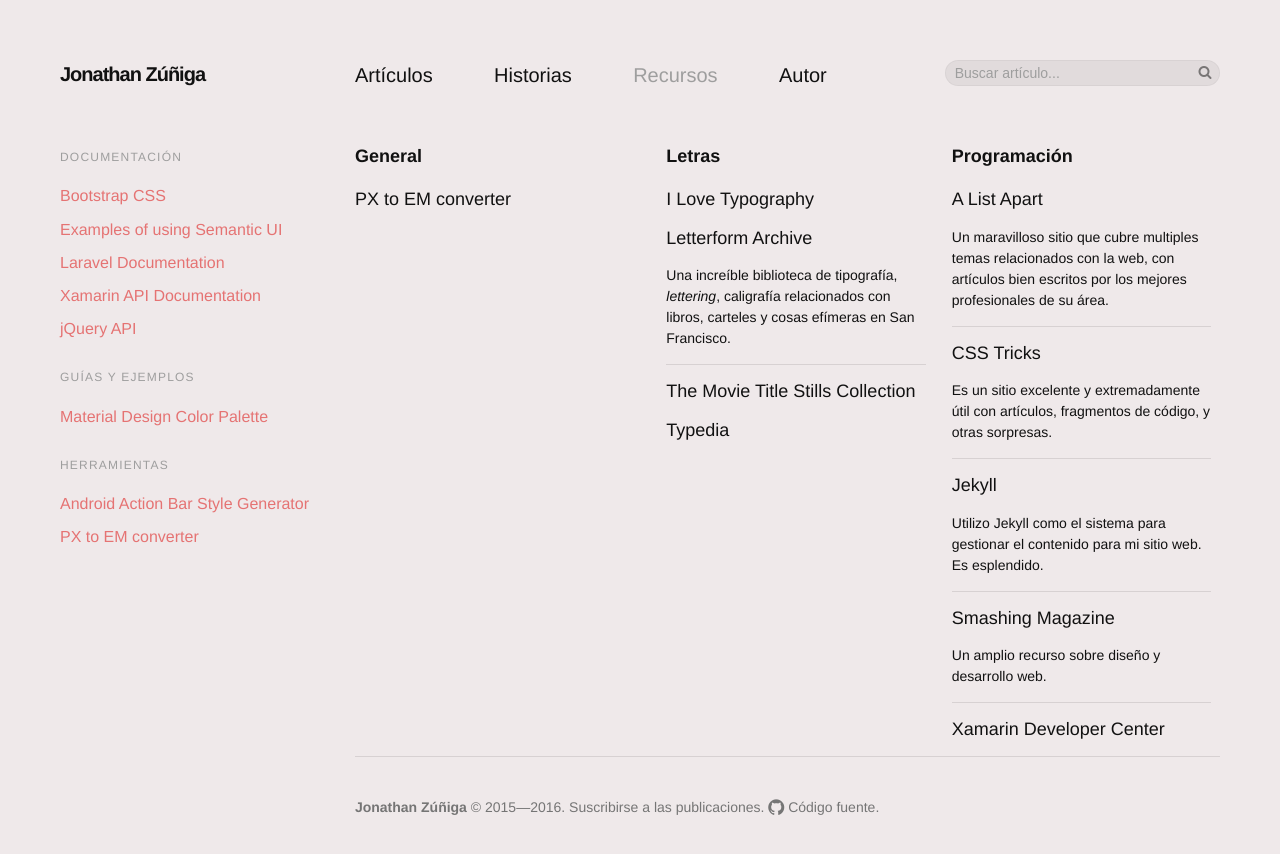
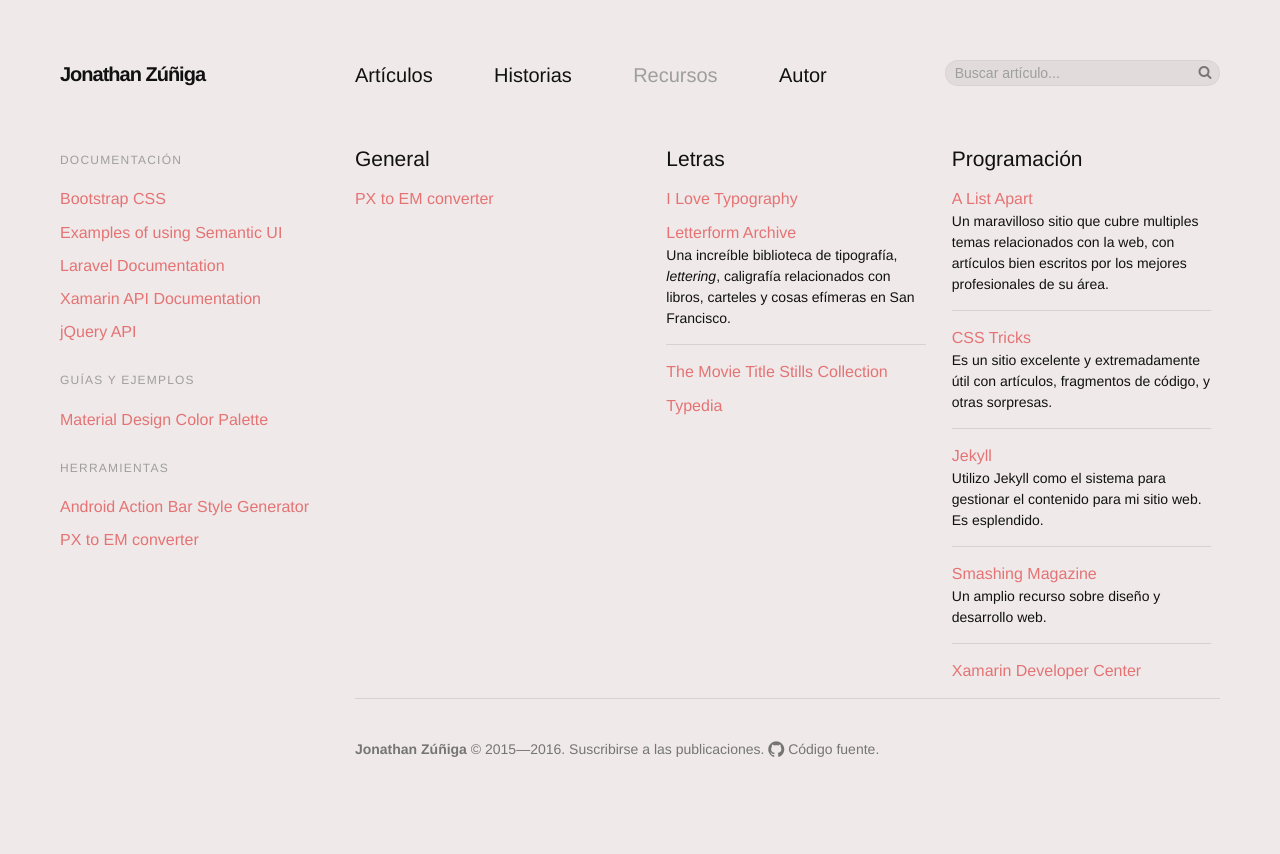
Before and after one commit to jonathanzuniga/jonathanzuniga.github.io, a Jekyll site: the page built from resources/index.html, in a window 1280 px wide. Shown: the top 854 px of the page. Built offline with Jekyll 4.4.1, drawn with Linux system fonts in a browser that asks for light colours; nearby versions of some CDN libraries.

Commit message:
Align the sidebar with the main content of resources and posts.

```diff
--- a/_sass/_base.scss
+++ b/_sass/_base.scss
@@ -113,6 +113,7 @@
 	}
 
 	&:hover {
+		border-bottom: 1px solid $text-color;
 		color: $link-hover-color;
 		text-decoration: none;
 	}
--- a/_sass/_layout.scss
+++ b/_sass/_layout.scss
@@ -144,11 +144,11 @@
 
 			a {
 				color: $text-color;
-				-webkit-transition: color 0.2s ease;
-				-moz-transition: color 0.2s ease;
-				-ms-transition: color 0.2s ease;
-				-o-transition: color 0.2s ease;
-				transition: color 0.2s ease;
+				-webkit-transition: all 0.2s ease;
+				-moz-transition: all 0.2s ease;
+				-ms-transition: all 0.2s ease;
+				-o-transition: all 0.2s ease;
+				transition: all 0.2s ease;
 
 				&:visited {
 					color: $text-color;
@@ -343,6 +343,7 @@
 
 				&:hover {
 					background-color: $color-grey-50;
+					border-bottom: none;
 				}
 			}
 		}
@@ -480,46 +481,49 @@
 					}
 
 					h3 {
-						font-size: 18px;
-						font-weight: 700;
+						font-size: 21px;
+						font-weight: 100;
 						line-height: 1.3;
-						margin-bottom: 20px;
 					}
 
 					ul {
 						li {
+							margin-bottom: 10px;
+
 							&:last-child {
 								.description {
 									border-bottom: none;
 								}
 							}
 
-							a {
-								color: $text-color;
-								display: block;
-								// font-size: 21px;
-								font-size: 18px;
-								font-weight: 100;
-								line-height: 1.3;
-								margin-bottom: 15px;
-								-webkit-transition: all 0.2s ease;
-								-moz-transition: all 0.2s ease;
-								-ms-transition: all 0.2s ease;
-								-o-transition: all 0.2s ease;
-								transition: all 0.2s ease;
+							// a {
+							// 	border-bottom: 1px solid transparent;
+							// 	color: $text-color;
+							// 	display: inline-block;
+							// 	// font-size: 21px;
+							// 	font-size: 18px;
+							// 	font-weight: 100;
+							// 	line-height: 1.3;
+							// 	margin-bottom: 14px;
+							// 	-webkit-transition: all 0.2s ease;
+							// 	-moz-transition: all 0.2s ease;
+							// 	-ms-transition: all 0.2s ease;
+							// 	-o-transition: all 0.2s ease;
+							// 	transition: all 0.2s ease;
 
-								&:visited {
-									color: $text-color;
-								}
+							// 	&:visited {
+							// 		color: $text-color;
+							// 	}
 
-								&:active {
-									color: $link-active-color;
-								}
+							// 	&:active {
+							// 		color: $link-active-color;
+							// 	}
 
-								&:hover {
-									color: $link-hover-color;
-								}
-							}
+							// 	&:hover {
+							// 		border-bottom: 1px solid $text-color;
+							// 		color: $link-hover-color;
+							// 	}
+							// }
 
 							.description {
 								border-bottom: 1px solid $border-color;
@@ -719,8 +723,6 @@
 				font-size: 21px;
 				font-weight: 100;
 				line-height: 1.3;
-				margin-bottom: 20px;
-				margin-top: 12px;
 			}
 
 			p,
@@ -731,7 +733,8 @@
 
 		.aside-entries {
 			background-color: $color-grey-50;
-			padding: 15px 15px 5px;
+			margin: 0 -20px 15px;
+			padding: 20px 20px 5px;
 
 			.aside-entries-title {
 				border: 0;
@@ -995,6 +998,16 @@
 			// .moments {
 			// 	margin-right: 0;
 			// }
+
+			.aside-entries {
+				margin-right: 0;
+			}
+
+			&.layout-aside-entry {
+				.aside-title {
+					margin-top: 5px;
+				}
+			}
 		}
 	}
 
@@ -1008,6 +1021,10 @@
 	// 		}
 	// 	}
 	// }
+
+	.sidebar {
+		margin-top: 3px;
+	}
 }
 
 @include media-query-min-width($width-768) {
@@ -1090,7 +1107,23 @@
 			// .links {
 			// 	padding: 0 15px;
 			// }
+
+			.aside-entries {
+				margin-left: 0;
+				margin-right: 0;
+				padding: 15px 15px 5px;
+			}
+
+			&.layout-aside-entry {
+				.aside-title {
+					margin-top: 8px;
+				}
+			}
 		}
+	}
+
+	.sidebar {
+		margin-top: 3px;
 	}
 }
 
@@ -1372,6 +1405,12 @@
 			margin-left: 0;
 			margin-right: -100%;
 			width: 23.72881%;
+
+			&.layout-aside-entry {
+				.aside-title {
+					margin-top: 16px;
+				}
+			}
 		}
 	}
 
```
